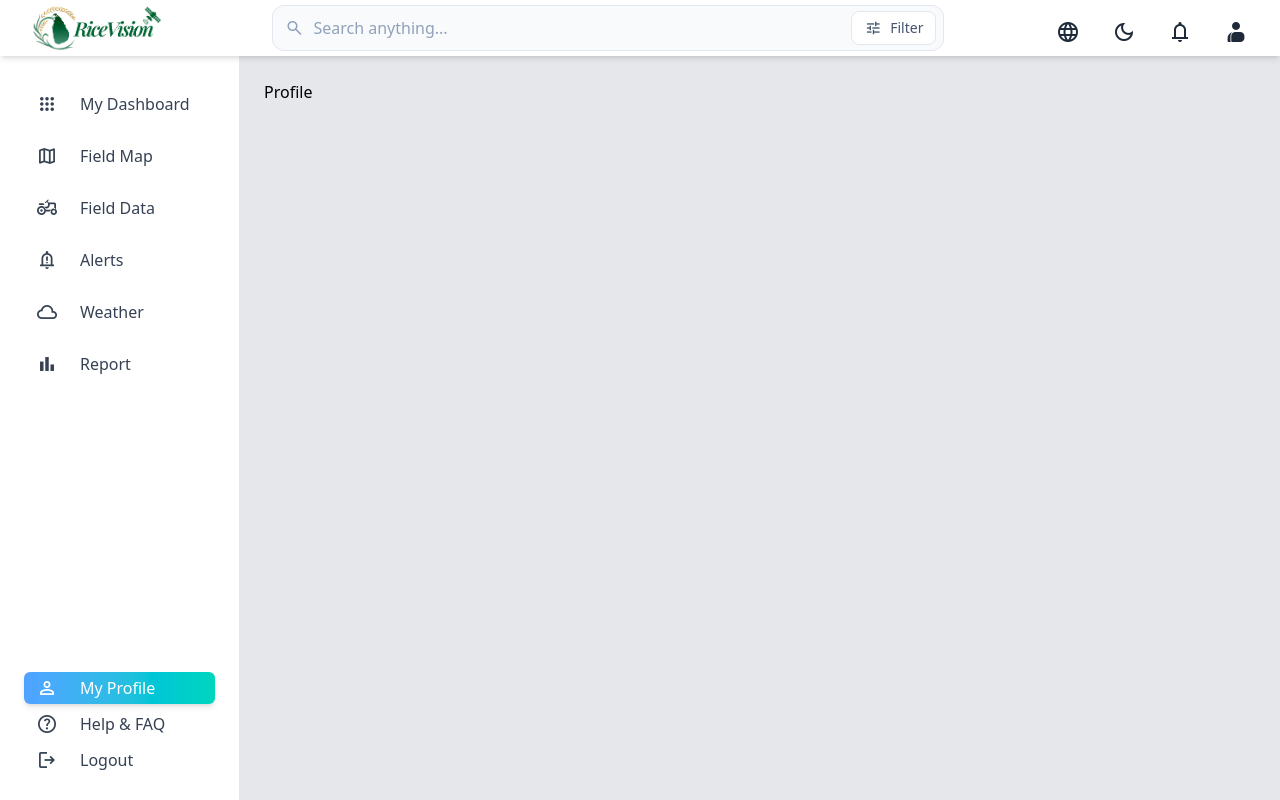
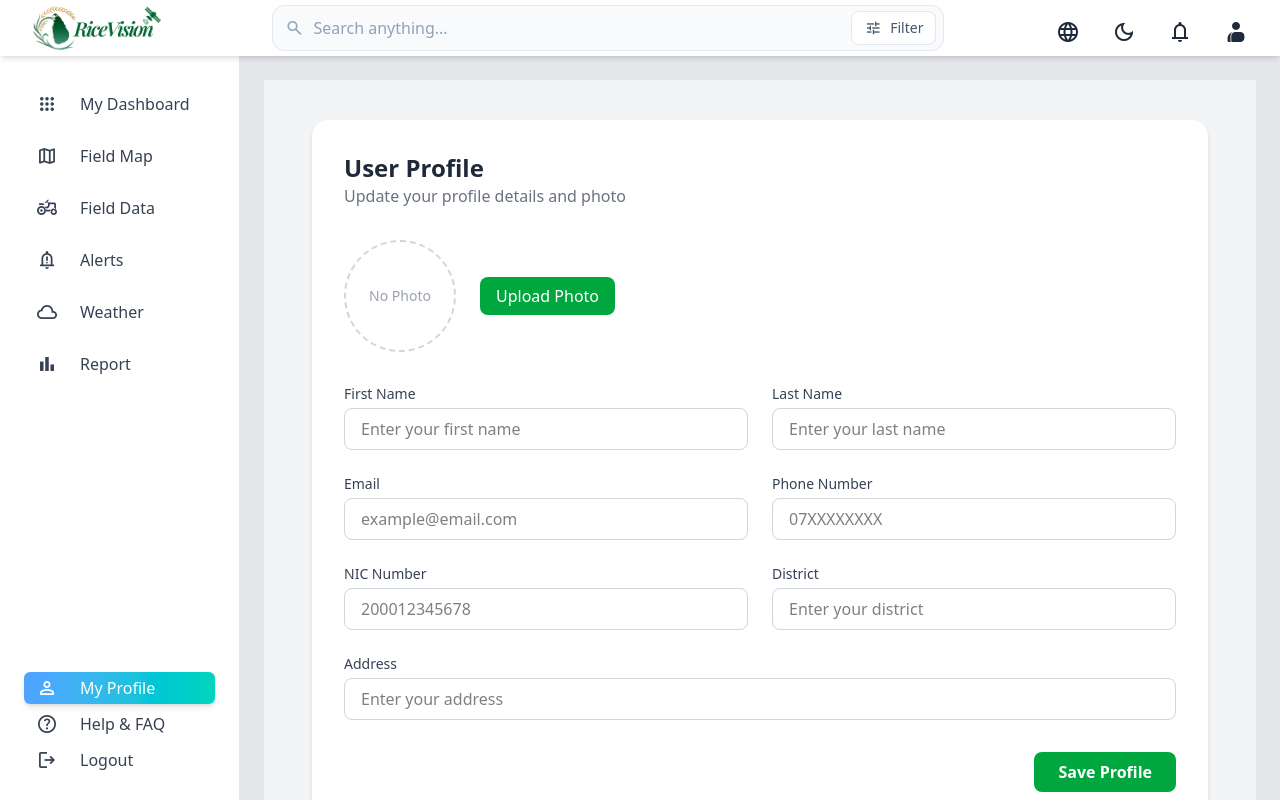
Before and after one commit to RakinduNiwunhella/SDGP, a React (Vite) app in the folder Front-End/SDGP/: page /Profile in a window 1280 px wide. Built offline with nearby package versions, Linux system fonts and the light colour scheme; no server answers.

Commit message:
Add user profile form with input fields and image upload
Introduced ProfileForm and InputField components to enable editing user profile details, including uploading a profile photo. Updated Profile component to render the new form with styled layout and input handling.

```diff
--- /dev/null
+++ b/Front-End/SDGP/src/Components/Profile/InputField.jsx
@@ -0,0 +1,21 @@
+const InputField = ({ label, name, type = "text", value, onChange, placeholder }) => {
+  return (
+    <div className="flex flex-col gap-1">
+      <label className="text-sm font-medium text-gray-700">
+        {label}
+      </label>
+      <input
+        type={type}
+        name={name}
+        value={value}
+        onChange={onChange}
+        placeholder={placeholder}
+        className="w-full rounded-lg border border-gray-300 px-4 py-2
+                   focus:border-green-500 focus:ring-2 focus:ring-green-100
+                   outline-none transition"
+      />
+    </div>
+  );
+};
+
+export default InputField;
--- a/Front-End/SDGP/src/Components/Profile/Profile.jsx
+++ b/Front-End/SDGP/src/Components/Profile/Profile.jsx
@@ -1,9 +1,20 @@
-import React from 'react'
+import ProfileForm from "./ProfileForm";
 
 const Profile = () => {
   return (
-    <div>Profile</div>
-  )
-}
+    <div className="min-h-screen bg-gray-100 px-4 py-10">
+      <div className="max-w-4xl mx-auto bg-white rounded-2xl shadow-md p-8">
+        <h1 className="text-2xl font-bold text-gray-800">
+          User Profile
+        </h1>
+        <p className="text-gray-500 mb-8">
+          Update your profile details and photo
+        </p>
 
-export default Profile
+        <ProfileForm />
+      </div>
+    </div>
+  );
+};
+
+export default Profile;
--- /dev/null
+++ b/Front-End/SDGP/src/Components/Profile/ProfileForm.jsx
@@ -0,0 +1,143 @@
+import { useState } from "react";
+import InputField from "./InputField";
+
+const ProfileForm = () => {
+  const [profile, setProfile] = useState({
+    firstName: "",
+    lastName: "",
+    email: "",
+    phone: "",
+    nic: "",
+    district: "",
+    address: "",
+    photo: null,
+    photoPreview: null,
+  });
+
+  const handleChange = (e) => {
+    setProfile({
+      ...profile,
+      [e.target.name]: e.target.value,
+    });
+  };
+
+  const handleImageChange = (e) => {
+    const file = e.target.files[0];
+    if (!file) return;
+
+    setProfile({
+      ...profile,
+      photo: file,
+      photoPreview: URL.createObjectURL(file),
+    });
+  };
+
+  const handleSubmit = async (e) => {
+    e.preventDefault();
+
+    //Ready for Supabase upload later
+    console.log("Profile Data:", profile);
+  };
+
+  return (
+    <form onSubmit={handleSubmit} className="space-y-8">
+
+      {/* Profile Image */}
+      <div className="flex items-center gap-6">
+        <div className="w-28 h-28 rounded-full border-2 border-dashed border-gray-300 flex items-center justify-center overflow-hidden">
+          {profile.photoPreview ? (
+            <img
+              src={profile.photoPreview}
+              alt="Profile Preview"
+              className="w-full h-full object-cover"
+            />
+          ) : (
+            <span className="text-gray-400 text-sm text-center">
+              No Photo
+            </span>
+          )}
+        </div>
+
+        <label className="cursor-pointer">
+          <input
+            type="file"
+            accept="image/*"
+            onChange={handleImageChange}
+            className="hidden"
+          />
+          <span className="bg-green-600 text-white px-4 py-2 rounded-lg hover:bg-green-700 transition">
+            Upload Photo
+          </span>
+        </label>
+      </div>
+
+      {/* Form Fields */}
+      <div className="grid grid-cols-1 md:grid-cols-2 gap-6">
+        <InputField
+          label="First Name"
+          name="firstName"
+          value={profile.firstName}
+          onChange={handleChange}
+          placeholder="Enter your first name"
+        />
+        <InputField
+          label="Last Name"
+          name="lastName"
+          value={profile.lastName}
+          onChange={handleChange}
+          placeholder="Enter your last name"
+        />
+        <InputField
+          label="Email"
+          type="email"
+          name="email"
+          value={profile.email}
+          onChange={handleChange}
+          placeholder="example@email.com"
+        />
+        <InputField
+          label="Phone Number"
+          name="phone"
+          value={profile.phone}
+          onChange={handleChange}
+          placeholder="07XXXXXXXX"
+        />
+        <InputField
+          label="NIC Number"
+          name="nic"
+          value={profile.nic}
+          onChange={handleChange}
+          placeholder="200012345678"
+        />
+        <InputField
+          label="District"
+          name="district"
+          value={profile.district}
+          onChange={handleChange}
+          placeholder="Enter your district"
+        />
+
+        <div className="md:col-span-2">
+          <InputField
+            label="Address"
+            name="address"
+            value={profile.address}
+            onChange={handleChange}
+            placeholder="Enter your address"
+          />
+        </div>
+      </div>
+
+      <div className="flex justify-end">
+        <button
+          type="submit"
+          className="bg-green-600 text-white px-6 py-2 rounded-lg hover:bg-green-700 transition font-semibold"
+        >
+          Save Profile
+        </button>
+      </div>
+    </form>
+  );
+};
+
+export default ProfileForm;
```
